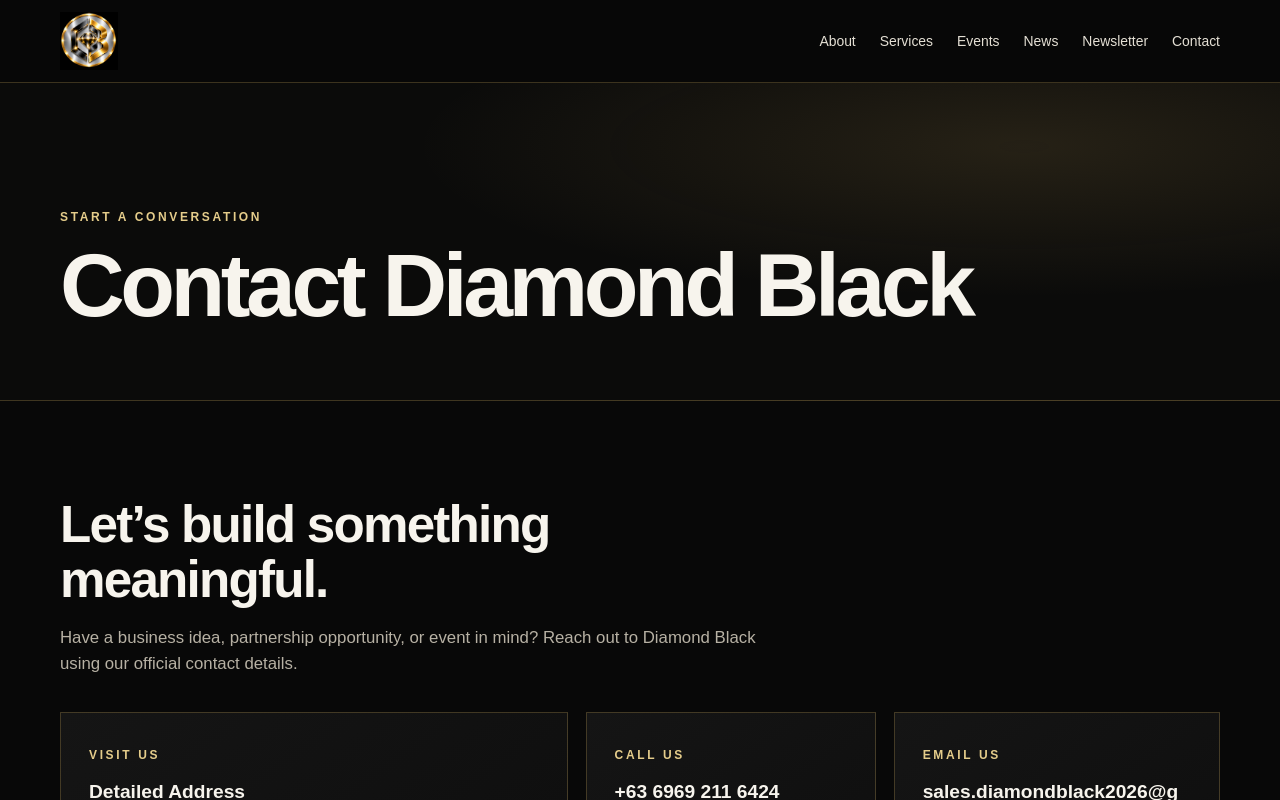
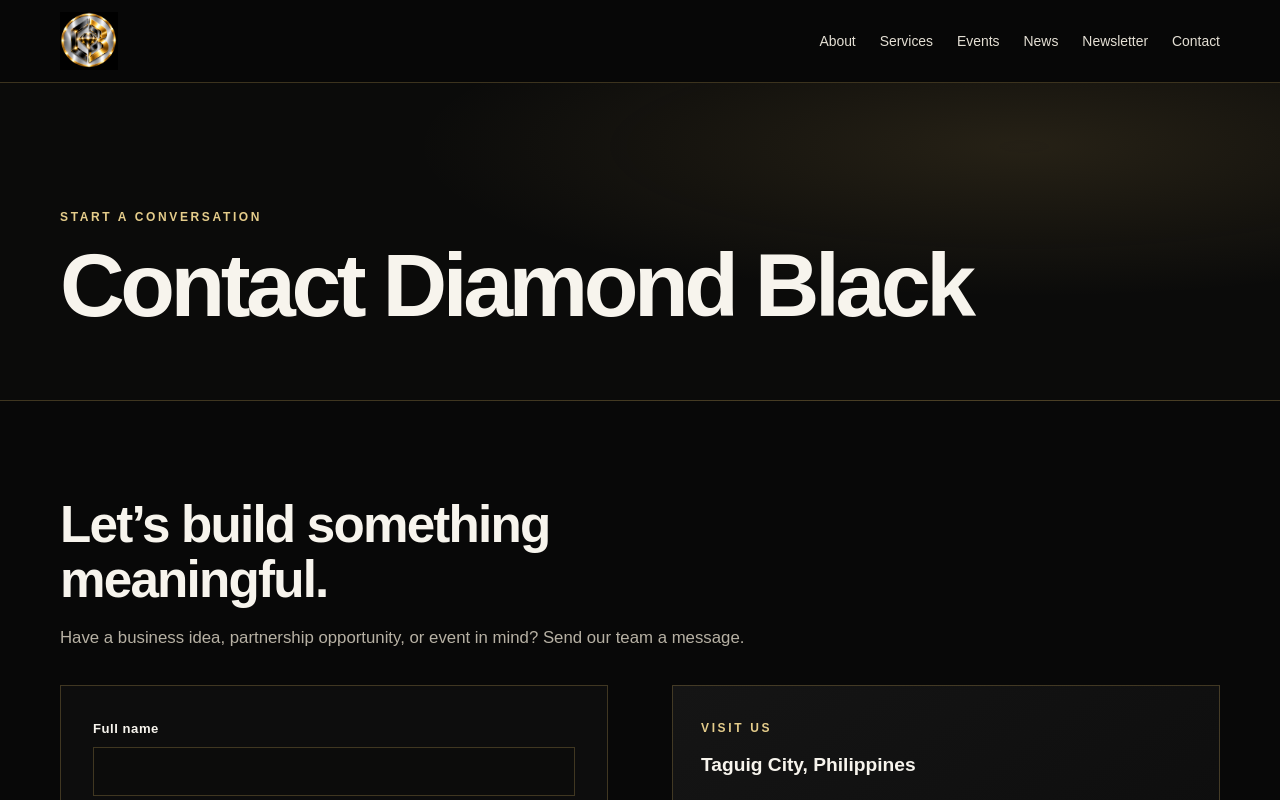
Before and after one commit to Fomainspi/Diamond-black, a Next.js app: page /contact in a window 1280 px wide. Shown: the top 800 px of the page. Built offline with nearby package versions, Linux system fonts and the light colour scheme.

Commit message:
fix(cms): sync dependency lockfile and connect contact form

```diff
--- /dev/null
+++ b/src/components/ContactForm.tsx
@@ -0,0 +1,5 @@
+"use client";
+import {useState,type FormEvent} from "react";
+export default function ContactForm(){const [message,setMessage]=useState("");const [busy,setBusy]=useState(false);const [error,setError]=useState(false);
+async function submit(e:FormEvent<HTMLFormElement>){e.preventDefault();setBusy(true);setError(false);setMessage("");const form=e.currentTarget;const data=new FormData(form);try{const response=await fetch("/api/contact",{method:"POST",headers:{"Content-Type":"application/json"},body:JSON.stringify({name:data.get("name"),email:data.get("email"),phone:data.get("phone"),subject:data.get("subject"),message:data.get("message"),companyWebsite:data.get("companyWebsite")})});const result=await response.json();if(!response.ok)throw new Error(result.message||"Unable to send message.");setMessage(result.message);form.reset();}catch(err){setError(true);setMessage(err instanceof Error?err.message:"Unable to send message.");}finally{setBusy(false);}}
+return <form className="registration-form" onSubmit={submit}><label>Full name<input name="name" required minLength={2} maxLength={120}/></label><label>Email address<input name="email" type="email" required maxLength={254}/></label><label>Phone number<input name="phone" type="tel" maxLength={40}/></label><label>Subject<input name="subject" maxLength={160}/></label><label>Message<textarea name="message" required minLength={10} maxLength={10000}/></label><div className="newsletter-honeypot" aria-hidden="true"><label>Company website<input name="companyWebsite" tabIndex={-1} autoComplete="off"/></label></div><button className="button" disabled={busy}>{busy?"Sending…":"Send message"}</button>{message&&<p role="status" aria-live="polite" className={error?"newsletter-feedback-error":""}>{message}</p>}</form>;}
```
Also changed, not shown: src/app/contact/page.tsx (+2 -1 lines), 1 other file (tests, documents, lock files or other folders).
